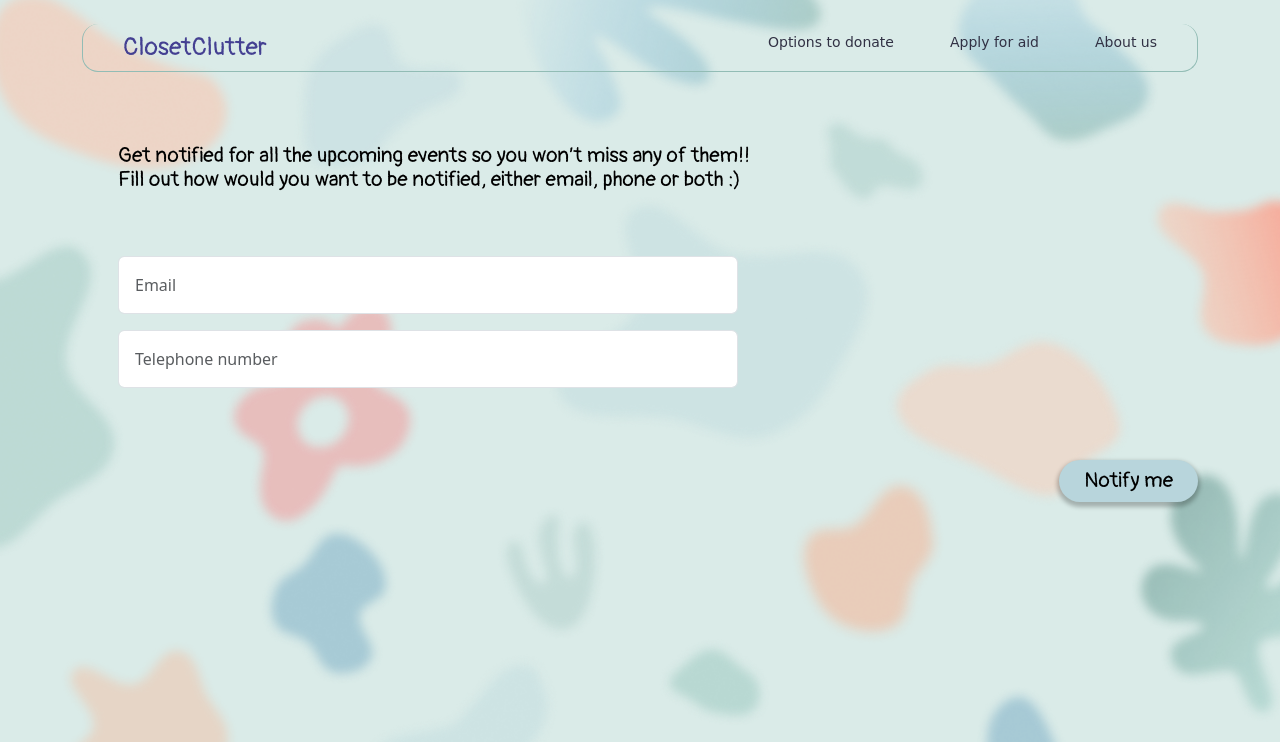
After one commit to ammitrevska/ClosetClutter, a Django app: page /getNotified in a window 1280 px wide. The commit adds this page. Shown: the top 742 px of the page. Run offline with Django 4.2, Linux system fonts and the light colour scheme; some web fonts are replaced.

Commit message:
get notified page and events urls

```diff
--- a/ClosetClutter/templates/base_generic.html
+++ b/ClosetClutter/templates/base_generic.html
@@ -109,8 +141,8 @@
             <a class="nav-link pb-0" href="#" role="button" data-bs-toggle="dropdown" aria-expanded="false">About us</a>
             <ul class="dropdown-menu">
                 <li><a class="dropdown-item" href="#">Learn about us</a></li>
-                <li><a class="dropdown-item" href="#">Volunteer</a></li>
-                <li><a class="dropdown-item" href="#">Get Notified</a></li>
+                <li><a class="dropdown-item" href="{% url 'events' %}">Volunteer</a></li>
+                <li><a class="dropdown-item" href="{% url 'getNotified' %}">Get Notified</a></li>
             </ul>
           </li>
         </ul>
--- a/ClosetClutter/templates/containerPic.html
+++ /dev/null
@@ -1 +0,0 @@
-<h2>Container picture</h2>
--- a/ClosetClutter/templates/getDirections.html
+++ /dev/null
@@ -1 +0,0 @@
-<h2>get directions</h2>
--- /dev/null
+++ b/ClosetClutter/templates/getNotified.html
@@ -0,0 +1,38 @@
+{% extends "base_generic.html" %}
+
+{% load static %}  <!-- Load the static tag library -->
+
+{% block content %}
+
+<style>
+    p{
+        color: #000;
+        font-family: Pangolin;
+        font-size: 21px;
+        font-style: normal;
+        font-weight: 400;
+        line-height: 24px; /* 114.286% */
+    }
+</style>
+
+<section class="mt-5">
+    <div class="container ps-5">
+        <p class="py-4">Get notified for all the upcoming events so you won’t miss any of them!! <br>
+            Fill out how would you want to be notified, either email, phone or both  :)</p>
+        <div class="row py-4">
+            <div class="col-7">
+                <input type="text" class="form-control p-3 mb-3" placeholder="Email">
+                <input type="text" class="form-control p-3" placeholder="Telephone number">
+            </div>
+        </div>
+
+        <div class="row pt-5">
+            <div class="col-auto ms-auto">
+                <button class="btn navbtn px-4 py-2">Notify me</button>
+            </div>
+        </div>
+    </div>
+</section>
+
+
+{% endblock %}
--- a/ClosetClutter/views.py
+++ b/ClosetClutter/views.py
@@ -42,3 +42,7 @@ def eventDetails(request, eventId):
     event = get_object_or_404(Event, pk=eventId)
     context = {"event": event}
     return render(request, "eventDetails.html", context=context)
+
+
+def getNotified(request):
+    return render(request, "getNotified.html")
--- a/hidproject/urls.py
+++ b/hidproject/urls.py
@@ -3,7 +3,7 @@ from django.conf.urls.static import static
 from django.contrib import admin
 from django.urls import path
 
-from ClosetClutter.views import index, charityOrganization, charityDetails, containers, individualsAndFamilies, events, eventDetails
+from ClosetClutter.views import index, charityOrganization, charityDetails, containers, individualsAndFamilies, events, eventDetails, getNotified
 
 urlpatterns = [
     path('admin/', admin.site.urls),
@@ -14,6 +14,7 @@ urlpatterns = [
     path("directly/", individualsAndFamilies, name="individualsAndFamilies"),
     path("events/", events, name="events"),
     path("events/<int:eventId>/", eventDetails, name="eventDetails"),
+    path("getNotified", getNotified, name="getNotified"),
 ]
 
 if settings.DEBUG:
```
Also changed, not shown: other parts of ClosetClutter/templates/base_generic.html (+32 -0 lines), ClosetClutter/templates/charityDetails.html (+0 -20 lines), ClosetClutter/templates/index.html (+16 -33 lines).
